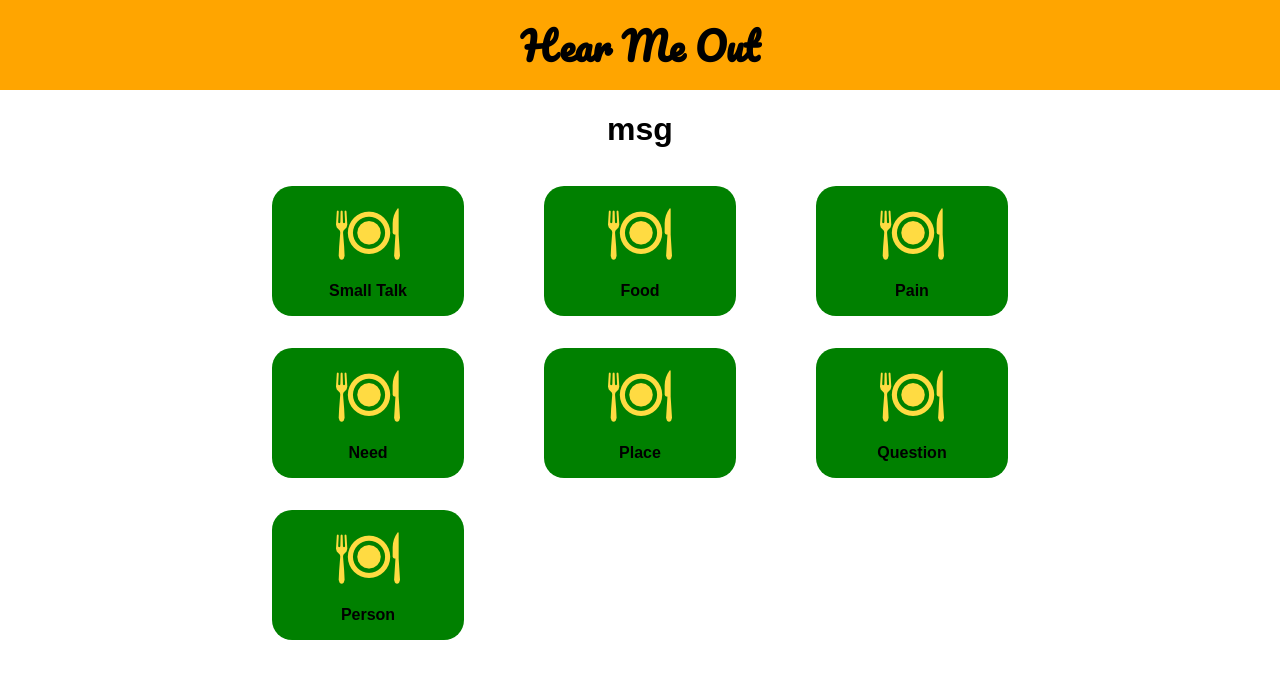
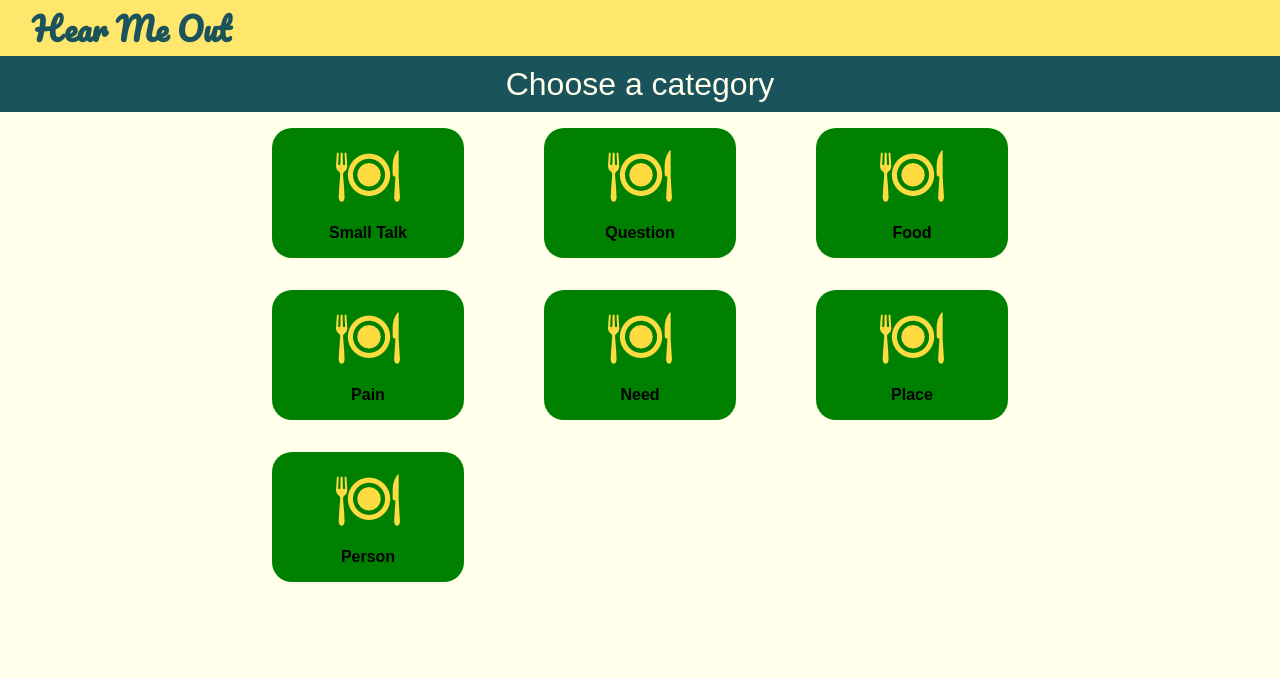
Before and after one commit to jae-huh/hear-me-out, a React (Create React App) app: page / in a window 1280 px wide. Shown: the top 678 px of the page. Built offline with nearby package versions, Linux system fonts and the light colour scheme.

Commit message:
Generate buttons by looping

```diff
--- a/src/App.css
+++ b/src/App.css
@@ -1,3 +1,7 @@
+body {
+  background-color: #FFFFEA;
+}
+
 .App {
   text-align: center;
   display: flex;
@@ -7,13 +11,15 @@
 
 .header {
   font-family: 'Pacifico', cursive;
-  font-size: 1.2em;
-  background-color: orange;
+  font-size: 1em;
+  background-color: #FFE66D;
   width: 100%;
+  text-align: left;
 }
 
 .header > h1 {
-  margin: 0.3em;
+  margin: 0 0 0 1em;
+  color: #1A535C;
 }
 
 .button-container {
--- a/src/App.js
+++ b/src/App.js
@@ -7,9 +7,10 @@ class App extends React.Component {
   constructor (props) {
     super(props)
     this.state = {
-      message: "msg"
+      message: "Choose a category"
     }
     this.showMessage = this.showMessage.bind(this)
+    this.generateButtons = this.generateButtons.bind(this)
   }
 
   showMessage (msg) {
@@ -19,7 +20,14 @@ class App extends React.Component {
   }
 
 
-  // have an array of buttons and loop through it to generate multiple of them
+  generateButtons() {
+    const categories = ["Small Talk", "Question", "Food", "Pain", "Need", "Place", "Person"]
+    return categories.map((item) => {
+      return (<Button name={item} showMessage={this.showMessage}/>)
+    })
+  }
+
+
   render() {
     return (
       <div className="App">
@@ -28,13 +36,7 @@ class App extends React.Component {
         </div>
         <Display message={this.state.message}/>
         <div className="button-container">
-          <Button name="Small Talk" showMessage={this.showMessage} />
-          <Button name="Food" showMessage={this.showMessage} />
-          <Button name="Pain" showMessage={this.showMessage} />
-          <Button name="Need" showMessage={this.showMessage} />
-          <Button name="Place" showMessage={this.showMessage} />
-          <Button name="Question" showMessage={this.showMessage} />
-          <Button name="Person" showMessage={this.showMessage} />
+          {this.generateButtons()}
         </div>
       </div>
     )
--- /dev/null
+++ b/src/Display.css
@@ -0,0 +1,10 @@
+.display {
+  background-color: #1A535C;
+  width: 100%;
+}
+
+.display > h1 {
+  margin: 0.3em;
+  color: #FFFFEA;
+  font-weight: normal;
+}
--- a/src/Display.js
+++ b/src/Display.js
@@ -1,4 +1,5 @@
 import React from 'react'
+import './Display.css'
 
 const Display = (props) => {
   return (
```
